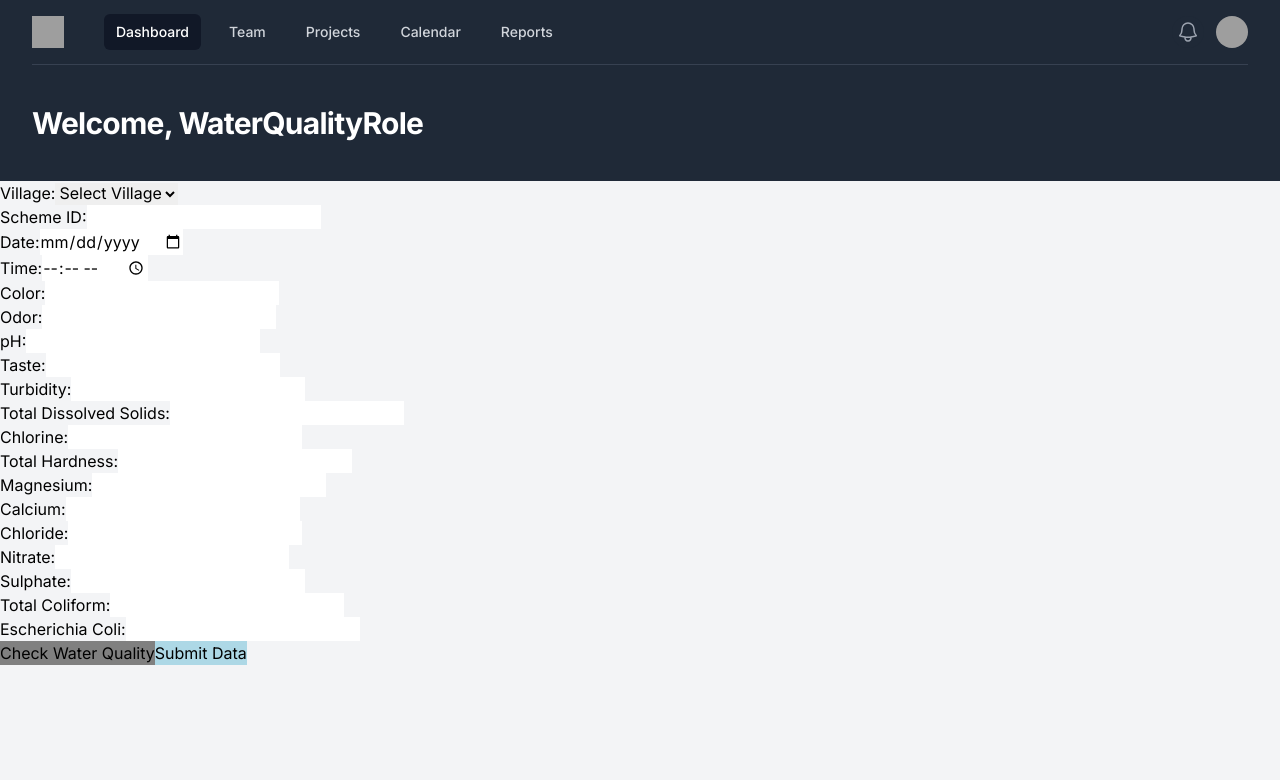
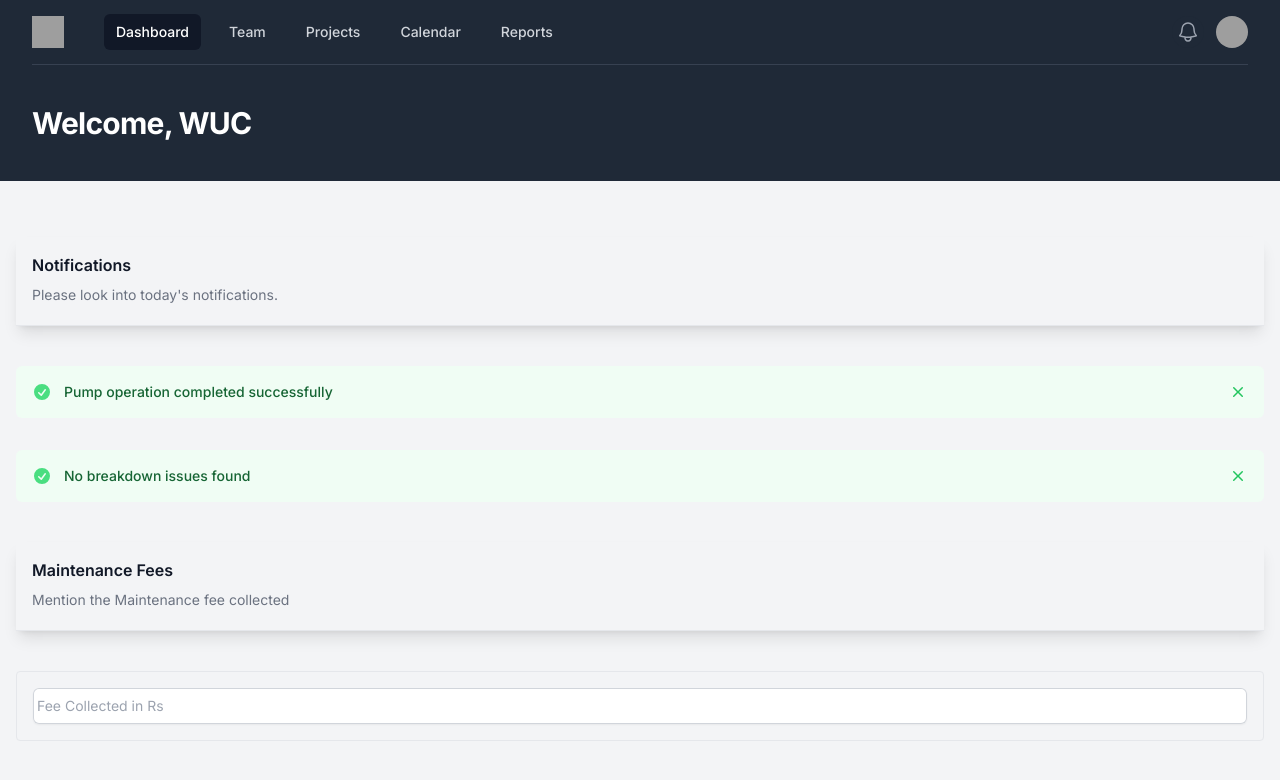
Before and after one commit to mavihS-0/Code-For-Good-Team-26, a Next.js app in the folder frontend/: page / in a window 1280 px wide. Shown: the top 780 px of the page. Built offline with nearby package versions, Linux system fonts and the light colour scheme; sample sign-in values are in the browser's storage; grey boxes are pictures that could not be loaded.

Commit message:
login connect with home page

```diff
--- a/frontend/components/PumpOperator.js
+++ b/frontend/components/PumpOperator.js
@@ -1,5 +1,4 @@
 import { Fragment, useState } from "react";
-import axios from "axios";
 import {
   FaceFrownIcon,
   FaceSmileIcon,
@@ -200,65 +199,38 @@ const PumpOperator = () => {
   const [selected, setSelected] = useState(moods[5]);
   const [currentTab, setCurrentTab] = useState(0);
 
-  // const [checkboxes, setCheckBoxes] = useState({
-  //   firstshift:false,
-  //   secondshift:false
-  // });
-  const [checkbox1, setcheckbox1] = useState(false);
-  const [checkbox2, setcheckbox2] = useState(false);
-
+  const [checkboxes, setCheckBoxes] = useState([]);
   const [textareaValue, setTextareaValue] = useState('');
-
-  //TODO-:pass it in the text area event handler
   const handleTextareaChange = (e) => {
 	setTextareaValue(e.target.value);
   }
 
 
-  const handleCheckboxChange1 = (e) => {
-
-    setcheckbox1((prevState)=>!prevState);
-    console.log(checkbox1);
-    // setCheckBoxes({...checkboxes,[e.target.name]:!e.target.checked})
-    // console.log(checkboxes);
-    // if (e.target.checked) {
-    //   setCheckBoxes((prevState) => [...prevState, value]);
-	  // console.log(checkboxes);
-    // } else {
-    //   setCheckBoxes((prevState) => prevState.filter((item) => item !== value));
-    // }
-  };
-
-
-  const handleCheckboxChange2 = (e) => {
-
-    setcheckbox2((prevState)=>!prevState);
-    console.log(checkbox2);
-
-    // setCheckBoxes({...checkboxes,[e.target.name]:!e.target.checked})
-    // console.log(checkboxes);
-    // if (e.target.checked) {
-    //   setCheckBoxes((prevState) => [...prevState, value]);
-	  // console.log(checkboxes);
-    // } else {
-    //   setCheckBoxes((prevState) => prevState.filter((item) => item !== value));
-    // }
+  const handleCheckboxChange = (e) => {
+    const value = e.target.value;
+    if (e.target.checked) {
+      setCheckBoxes((prevState) => [...prevState, value]);
+	  console.log(checkboxes);
+    } else {
+      setCheckBoxes((prevState) => prevState.filter((item) => item !== value));
+    }
   };
 
   const handleSubmit = () => {
-    axios.post("http://localhost:5000/data/pumpData",{
-      data:{
-        firstshift:checkbox1,
-        secondshift:checkbox2
+    fetch("/data/pumpData", {
+      method: "POST",
+      headers: {
+        "Content -Type": "application/json",
       },
-      authToken:window.localStorage.getItem("authToken")
+      body: JSON.stringify(checkboxes),
     })
-    .then((response) => alert("Data submitted to the backend Successfully !!"))
-    .catch((error) => {
-      console.log("Error sending the data: ", error);
-      alert("Couldnt submit the pump data !!");
-    });
-
+      .then((response) => response.json())
+      .then((data) => {
+        console.log("Pump operated successfully: ", data);
+      })
+      .catch((error) => {
+        console.log("Error sending the data: ", error);
+      });
   };
 
   const handleSubmitform = () => {
@@ -345,10 +317,11 @@ const PumpOperator = () => {
                     <input
                       id="candidates"
                       aria-describedby="candidates-description"
-                      name="firstshift"
+                      name="candidates"
                       type="checkbox"
-                      onChange={handleCheckboxChange1}
-                      checked={checkbox1}
+                      value="data_1"
+                      onChange={handleCheckboxChange}
+                      checked={checkboxes.includes("data_1")}
                       className="h-4 w-4 rounded border-gray-300 text-indigo-600 focus:ring-indigo-600"
                     />
                   </div>
@@ -369,10 +342,11 @@ const PumpOperator = () => {
                     <input
                       id="offers"
                       aria-describedby="offers-description"
-                      name="secondshift"
+                      name="offers"
                       type="checkbox"
-                      onChange={handleCheckboxChange2}
-                      checked={checkbox2}
+                      value="data_2"
+                      onChange={handleCheckboxChange}
+                      checked={checkboxes.includes("data_2")}
                       className="h-4 w-4 rounded border-gray-300 text-indigo-600 focus:ring-indigo-600"
                     />
                   </div>
@@ -388,14 +362,15 @@ const PumpOperator = () => {
                     </p>
                   </div>
                 </div>
-              </div>
-              <button
+				<button
                 type="button"
 				onClick={handleSubmit}
-                className="rounded-md bg-indigo-500 px-3 py-2 text-sm font-semibold text-white shadow-sm hover:bg-indigo-400 focus-visible:outline focus-visible:outline-2 focus-visible:outline-offset-2 focus-visible:outline-indigo-500"
+                className="rounded-md align-center bg-indigo-500 px-3 py-2 text-sm font-semibold text-white shadow-sm hover:bg-indigo-400 focus-visible:outline focus-visible:outline-2 focus-visible:outline-offset-2 focus-visible:outline-indigo-500"
               >
-                Button text
+                Submit
               </button>
+              </div>
+
             </fieldset>
           </>
         )}
@@ -423,7 +398,7 @@ const PumpOperator = () => {
                       name="comment"
                       id="comment"
 					  value={textareaValue}
-					  onChange={handleTextareaChange}
+					  onChange={handleCheckboxChange}
                       className="block w-full resize-none border-0 bg-transparent py-1.5 text-gray-900 placeholder:text-gray-400 focus:ring-0 sm:text-sm sm:leading-6"
                       placeholder=" Add your comment..."
                       defaultValue={""}
--- a/frontend/components/WUC.js
+++ b/frontend/components/WUC.js
@@ -1,14 +1,56 @@
-import { CheckCircleIcon, XMarkIcon } from '@heroicons/react/20/solid'
+import { CheckCircleIcon, XMarkIcon } from "@heroicons/react/20/solid";
 const WUC = () => {
   return (
-    <div className='p-5'>
-      <div className="rounded-md bg-green-50 p-4 mt-6 items-center">
+    <div className="p-4">
+      <div className="border-b border-gray-200 pb-5 p-3 shadow-lg p-4 mb-10 mt-10">
+        <h3 className="text-base font-semibold leading-6 text-gray-900">
+          Notifications
+        </h3>
+        <p className="mt-2 max-w-4xl text-sm text-gray-500">
+          Please look into today's notifications.
+        </p>
+      </div>
+
+      <div className="flex flex-col space-y-8">
+      <div className="rounded-md bg-green-50 p-4">
         <div className="flex">
           <div className="flex-shrink-0">
-          <CheckCircleIcon className="h-5 w-5 text-green-400" aria-hidden="true" />
+            <CheckCircleIcon
+              className="h-5 w-5 text-green-400"
+              aria-hidden="true"
+            />
           </div>
           <div className="ml-3">
-          <p className="text-sm font-medium text-green-800">Successfully uploaded</p>
+            <p className="text-sm font-medium text-green-800">
+              Pump operation completed successfully
+            </p>
+          </div>
+          <div className="ml-auto pl-3">
+            <div className="-mx-1.5 -my-1.5">
+              <button
+                type="button"
+                className="inline-flex rounded-md bg-green-50 p-1.5 text-green-500 hover:bg-green-100 focus:outline-none focus:ring-2 focus:ring-green-600 focus:ring-offset-2 focus:ring-offset-green-50"
+              >
+                <span className="sr-only">Dismiss</span>
+                <XMarkIcon className="h-5 w-5" aria-hidden="true" />
+              </button>
+            </div>
+          </div>
+        </div>
+      </div>
+
+      <div className="rounded-md bg-green-50 p-4">
+        <div className="flex">
+          <div className="flex-shrink-0">
+            <CheckCircleIcon
+              className="h-5 w-5 text-green-400"
+              aria-hidden="true"
+            />
+          </div>
+          <div className="ml-3">
+            <p className="text-sm font-medium text-green-800">
+              No breakdown issues found
+            </p>
           </div>
           <div className="ml-auto pl-3">
             <div className="-mx-1.5 -my-1.5">
@@ -24,6 +66,29 @@ const WUC = () => {
         </div>
       </div>
       </div>
+
+      <div className="border-b border-gray-200 pb-5 p-3 shadow-lg p-4 mb-10 mt-10">
+        <h3 className="text-base font-semibold leading-6 text-gray-900">
+          Maintenance Fees
+        </h3>
+        <p className="mt-2 max-w-4xl text-sm text-gray-500">
+          Mention the Maintenance fee collected
+        </p>
+      </div>
+      <div className="border rounded p-4">
+      <label htmlFor="email" className="sr-only">
+        Email
+      </label>
+      <input
+        type="email"
+        name="email"
+        id="email"
+
+        className="block w-full rounded-md border-0 py-1.5 text-gray-900 shadow-sm ring-1 ring-inset ring-gray-300 placeholder:text-gray-400 focus:ring-2 focus:ring-inset focus:ring-indigo-600 sm:text-sm sm:leading-6"
+        placeholder=" Fee Collected in Rs"
+      />
+    </div>
+    </div>
   );
 };
 
--- a/frontend/components/WaterQualityForm.js
+++ b/frontend/components/WaterQualityForm.js
@@ -1,21 +1,20 @@
-import axios from "axios";
-import React, { useState } from "react";
+import React, { useState } from 'react';
 const WaterQualityForm = () => {
-  const [color, setColor] = useState("");
-  const [odor, setOdor] = useState("");
-  const [pH, setPH] = useState("");
-  const [taste, setTaste] = useState("");
-  const [turbidity, setTurbidity] = useState("");
-  const [tds, setTDS] = useState("");
-  const [chlorine, setChlorine] = useState("");
-  const [totalHardness, setTotalHardness] = useState("");
-  const [magnesium, setMagnesium] = useState("");
-  const [calcium, setCalcium] = useState("");
-  const [chloride, setChloride] = useState("");
-  const [nitrate, setNitrate] = useState("");
-  const [sulphate, setSulphate] = useState("");
-  const [totalColiform, setTotalColiform] = useState("");
-  const [escherichiaColi, setEscherichiaColi] = useState("");
+  const [color, setColor] = useState('');
+  const [odor, setOdor] = useState('');
+  const [pH, setPH] = useState('');
+  const [taste, setTaste] = useState('');
+  const [turbidity, setTurbidity] = useState('');
+  const [tds, setTDS] = useState('');
+  const [chlorine, setChlorine] = useState('');
+  const [totalHardness, setTotalHardness] = useState('');
+  const [magnesium, setMagnesium] = useState('');
+  const [calcium, setCalcium] = useState('');
+  const [chloride, setChloride] = useState('');
+  const [nitrate, setNitrate] = useState('');
+  const [sulphate, setSulphate] = useState('');
+  const [totalColiform, setTotalColiform] = useState('');
+  const [escherichiaColi, setEscherichiaColi] = useState('');
   const [isPotable, setIsPotable] = useState(null);
 
   const handleSubmit = (e) => {
@@ -61,67 +60,38 @@ const WaterQualityForm = () => {
 
     setIsPotable(isWaterPotable);
   };
-  const [village, setVillage] = useState("");
-  const [schemeId, setSchemeId] = useState("");
-  const [date, setDate] = useState("");
-  const [time, setTime] = useState("");
+  const [village, setVillage] = useState('');
+    const [schemeId, setSchemeId] = useState('');
+    const [date, setDate] = useState('');
+    const [time, setTime] = useState('');
 
-  const villageOptions = ["Village 1", "Village 2", "Village 3", "Village 4"]; // Replace with actual village options
+    const villageOptions = ['Village 1', 'Village 2', 'Village 3', 'Village 4']; // Replace with actual village options
 
     const handleSubmitVillage = (e) => {
       e.preventDefault();
 
-    axios.post("http://localhost:5000/data/qualityData", {
-      data:{color,
-      odor,
-      pH,
-      taste,
-      turbidity,
-      tds,
-      chlorine,
-      totalHardness,
-      magnesium,
-      calcium,
-      chloride,
-      nitrate,
-      sulphate,
-      totalColiform,
-      escherichiaColi,
-      isPotable,
-      village,
-      schemeId,
-      date,
-      time}
-      ,
-      authToken:window.localStorage.getItem("authToken")
-    })
-    .then((serverRes)=>{
-      alert("Water Quality Form Submitted Successfully !!");
-    })
-    .catch((err)=>{
-      console.log(err)
-    })
+      // Perform water quality checking or handle the form data as needed
+      console.log('Village:', village);
+      console.log('Scheme ID:', schemeId);
+      console.log('Date:', date);
+      console.log('Time:', time);
 
-    // // Perform water quality checking or handle the form data as needed
-    // console.log('Village:', village);
-    // console.log('Scheme ID:', schemeId);
-    // console.log('Date:', date);
-    // console.log('Time:', time);
-
-    // // Reset the form
-    // setVillage('');
-    // setSchemeId('');
-    // setDate('');
-    // setTime('');
+      // Reset the form
+      setVillage('');
+      setSchemeId('');
+      setDate('');
+      setTime('');
     };
 
   return (
-    <div>
-      <form onSubmit={handleSubmitVillage}>
-        <label>
+    <div className='flex flex-col space-y-14 p-4 justify-center items-center '>
+
+<form onSubmit={handleSubmitVillage} className='flex flex-col space-y-1 border rounded p-12 '>
+        <label className='block'>
           Village:
           <select
             value={village}
+            className='mt-1 p-2 border rounded-md w-full'
             onChange={(e) => setVillage(e.target.value)}
             required
           >
@@ -134,73 +104,82 @@ const WaterQualityForm = () => {
           </select>
         </label>
         <br />
-        <label>
+        <label className='block'>
           Scheme ID:
           <input
             type="text"
             value={schemeId}
+            className='mt-1 p-2 border rounded-md w-full'
             onChange={(e) => setSchemeId(e.target.value)}
             required
           />
         </label>
         <br />
-        <label>
+        <label className='block'>
           Date:
           <input
             type="date"
             value={date}
+            className='mt-1 p-2 border rounded-md w-full'
             onChange={(e) => setDate(e.target.value)}
             required
           />
         </label>
         <br />
-        <label>
+        <label className='block'>
           Time:
           <input
             type="time"
             value={time}
+            className='mt-1 p-2 border rounded-md w-full'
             onChange={(e) => setTime(e.target.value)}
             required
           />
         </label>
         <br />
-
-        <label>
+      </form>
+      <h4 className='text-xl font-bold mt-3'>Water Quality Standards</h4>
+      <form onSubmit={handleSubmit} className='flex flex-col space-y-2 border rounded p-4'>
+      <label className='block'>
         Color:
         <input
           type="number"
           value={color}
+          className='mt-1 p-2 border rounded-md w-full'
           onChange={(e) => setColor(e.target.value)}
           required
         />
       </label>
       <br />
-        <label>
+      <label className='block'>
         Odor:
         <input
           type="number"
           value={odor}
+          className='mt-1 p-2 border rounded-md w-full'
           onChange={(e) => setOdor(e.target.value)}
           required
         />
       </label>
       <br />
-        <label>
+      <label className='block'>
         pH:
         <input
           type="number"
           step="0.1"
           value={pH}
+          className='mt-1 p-2 border rounded-md w-full'
           onChange={(e) => setPH(e.target.value)}
           required
         />
       </label>
       <br />
-        <label>
+      <label className='block'>
         Taste:
         <input
           type="number"
           value={taste}
+          className='mt-1 p-2 border rounded-md w-full'
           onChange={(e) => setTaste(e.target.value)}
           required
         />
@@ -211,6 +190,7 @@ const WaterQualityForm = () => {
         <input
           type="number"
           value={turbidity}
+          className='mt-1 p-2 border rounded-md w-full'
           onChange={(e) => setTurbidity(e.target.value)}
           required
         />
@@ -221,6 +201,7 @@ const WaterQualityForm = () => {
         <input
           type="number"
           value={tds}
+          className='mt-1 p-2 border rounded-md w-full'
           onChange={(e) => setTDS(e.target.value)}
           required
         />
@@ -231,6 +212,7 @@ const WaterQualityForm = () => {
         <input
           type="number"
           value={chlorine}
+          className='mt-1 p-2 border rounded-md w-full'
           onChange={(e) => setChlorine(e.target.value)}
           required
         />
@@ -241,16 +223,18 @@ const WaterQualityForm = () => {
         <input
           type="number"
           value={totalHardness}
+          className='mt-1 p-2 border rounded-md w-full'
           onChange={(e) => setTotalHardness(e.target.value)}
           required
         />
       </label>
       <br />
-        <label>
+      <label className='block'>
         Magnesium:
         <input
           type="number"
           value={magnesium}
+          className='mt-1 p-2 border rounded-md w-full'
           onChange={(e) => setMagnesium(e.target.value)}
           required
         />
@@ -261,6 +245,7 @@ const WaterQualityForm = () => {
         <input
           type="number"
           value={calcium}
+          className='mt-1 p-2 border rounded-md w-full'
           onChange={(e) => setCalcium(e.target.value)}
           required
         />
@@ -271,6 +256,7 @@ const WaterQualityForm = () => {
         <input
           type="number"
           value={chloride}
+          className='mt-1 p-2 border rounded-md w-full'
           onChange={(e) => setChloride(e.target.value)}
           required
         />
@@ -281,6 +267,7 @@ const WaterQualityForm = () => {
         <input
           type="number"
           value={nitrate}
+          className='mt-1 p-2 border rounded-md w-full'
           onChange={(e) => setNitrate(e.target.value)}
           required
         />
@@ -291,6 +278,7 @@ const WaterQualityForm = () => {
         <input
           type="number"
           value={sulphate}
+          className='mt-1 p-2 border rounded-md w-full'
           onChange={(e) => setSulphate(e.target.value)}
           required
         />
@@ -301,6 +289,7 @@ const WaterQualityForm = () => {
         <input
           type="number"
           value={totalColiform}
+          className='mt-1 p-2 border rounded-md w-full'
           onChange={(e) => setTotalColiform(e.target.value)}
           required
         />
@@ -311,21 +300,24 @@ const WaterQualityForm = () => {
         <input
           type="number"
           value={escherichiaColi}
+          className='mt-1 p-2 border rounded-md w-full'
           onChange={(e) => setEscherichiaColi(e.target.value)}
           required
         />
       </label>
       <br />
-        <button type="button" onClick={handleSubmit} style={{"backgroundColor":"grey","textAlign":"center"}}>Check Water Quality</button>
+      <button type="submit" className='bg-purple-500 text-white font-bold py-3 px-6 rounded-lg'>Check Water Quality</button>
       {isPotable !== null && (
-          <p>
-            {isPotable ? <h4>The water is potable.</h4> : <h4>The water is not potable.</h4>}
-          </p>
+        <p>{isPotable ? 'The water is potable.' : 'The water is not potable.'}</p>
       )}
-        <button type="submit" style={{"backgroundColor":"lightblue"}} >Submit Data</button>
     </form>
+
+
+
     </div>
-  );
-};
+
+
+  )
+}
 
 export default WaterQualityForm;
--- a/frontend/pages/index.js
+++ b/frontend/pages/index.js
@@ -8,7 +8,14 @@ import WaterQualityForm from "@/components/WaterQualityForm";
 import Login from "@/components/Login";
 
 export default function Home() {
-  const [userRole, setUserRole] = useState("WaterQualityRole");
+
+  const [userRole, setUserRole] = useState("WUC");
+
+  useEffect(() => {
+    if (localStorage.getItem('authToken') === null) {
+      window.location.href = '/login'
+    }
+  }, [])
 
   return (
     <Layout>
```
Also changed, not shown: frontend/components/Login.js (+6 -20 lines), frontend/pages/login.js (+23 -4 lines). Lines whose indentation alone changed are shown as unchanged.
